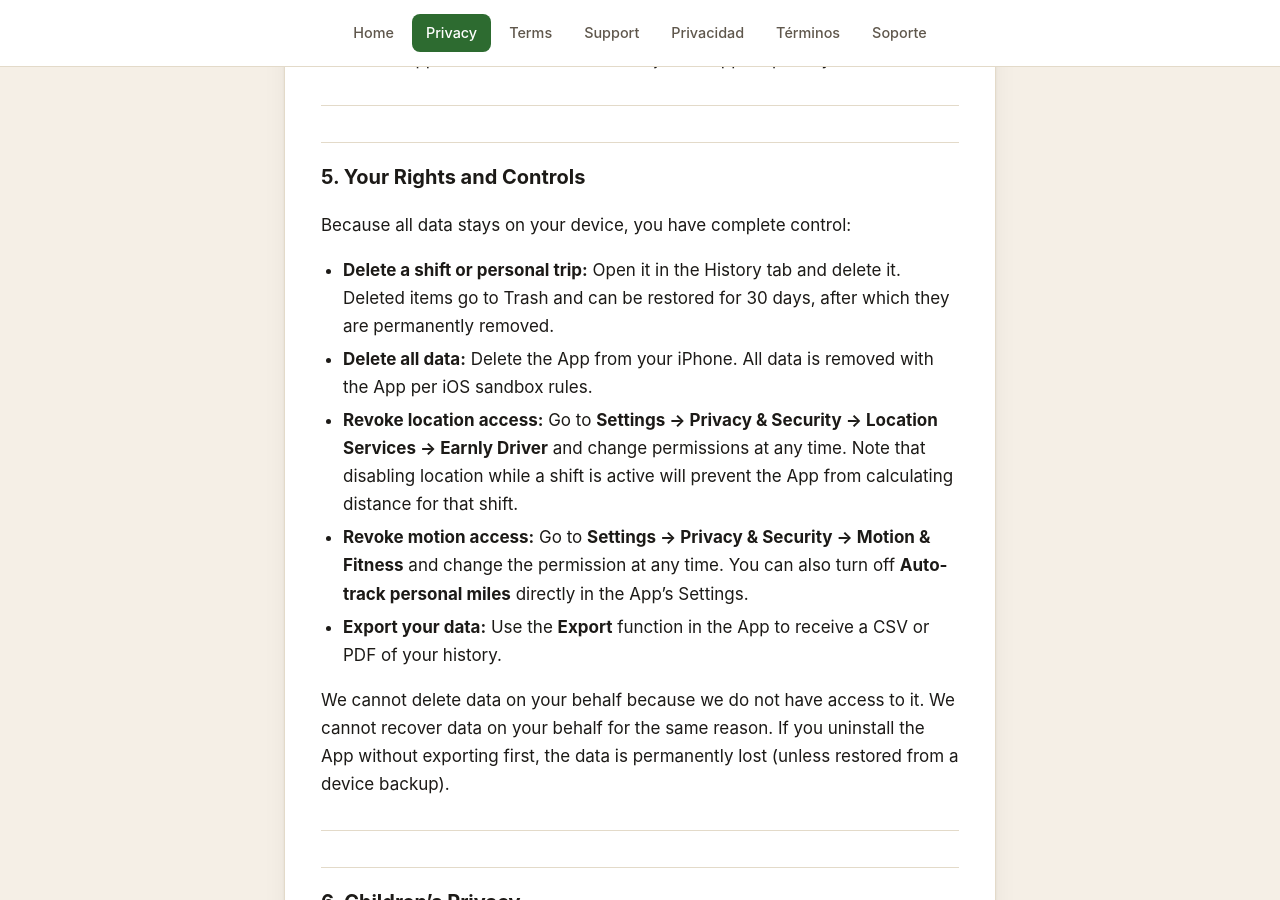
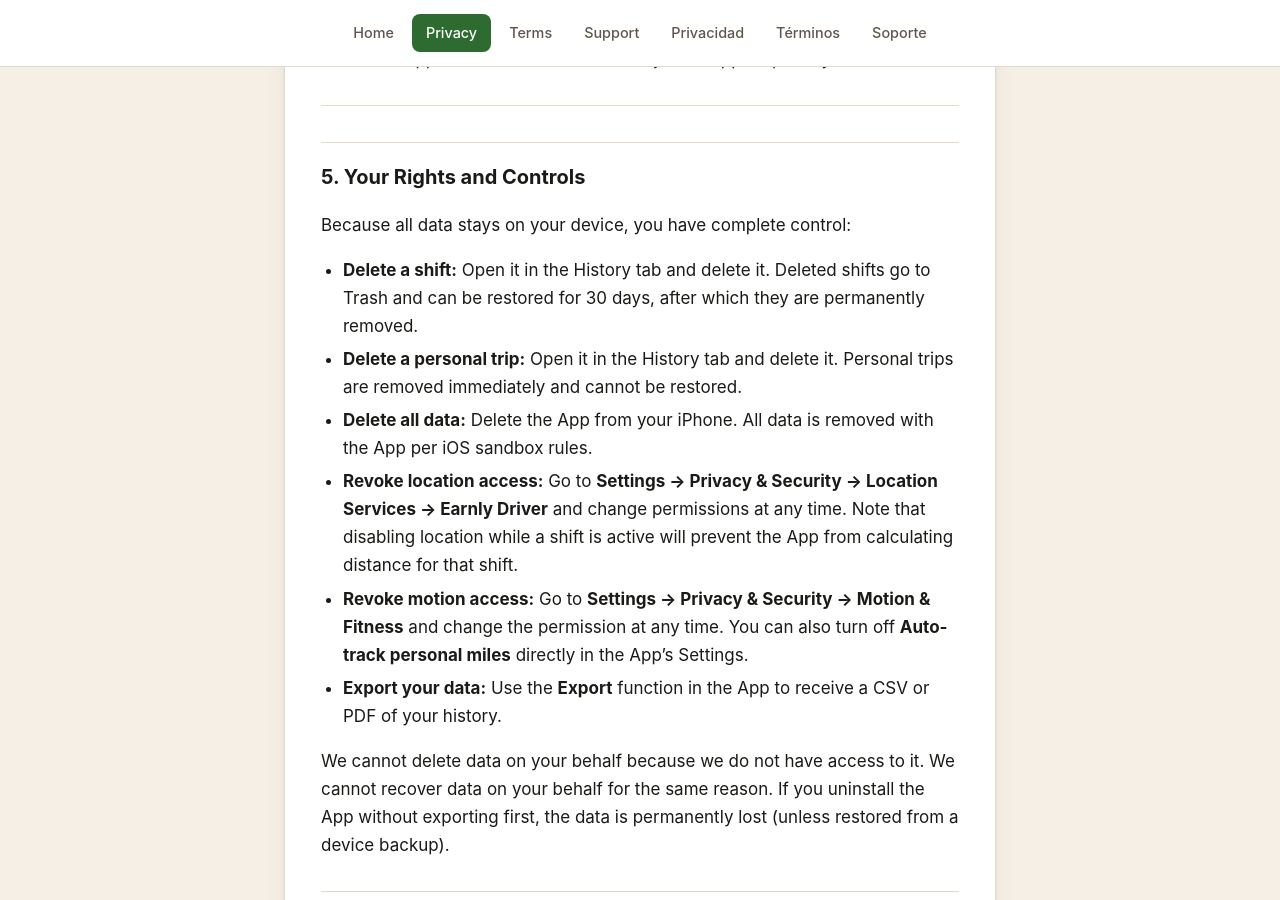
Before and after one commit to LiberVaronaG/earnly-driver, a Jekyll site: the page built from privacy-en.md, in a window 1280 px wide and 900 px high, scrolled down 4821 px. Built offline with Jekyll 4.4.1, drawn with Linux system fonts in a browser that asks for light colours.

Commit message:
fix: personal trips are deleted outright, not sent to Trash
Section 5 told drivers that a deleted shift or personal trip goes to Trash and can
be restored for thirty days. That is true of shifts, which set a deletedAt and are
purged after thirty days. Personal trips are deleted immediately: the trip detail
screen calls delete() on the context, the trash service has no knowledge of them,
and their deletedAt field is never read.

So the policy promised a recovery window that does not exist, on the one action
where a driver would rely on it before tapping.

The two cases are now stated separately, in both languages. Nothing else in the
policy changed.

Co-Authored-By: Claude Opus 5 <noreply@anthropic.com>

```diff
--- a/privacy-en.md
+++ b/privacy-en.md
@@ -106,7 +106,8 @@ There are three situations in which your data may leave your device, and each oc
 
 Because all data stays on your device, you have complete control:
 
-- **Delete a shift or personal trip:** Open it in the History tab and delete it. Deleted items go to Trash and can be restored for 30 days, after which they are permanently removed.
+- **Delete a shift:** Open it in the History tab and delete it. Deleted shifts go to Trash and can be restored for 30 days, after which they are permanently removed.
+- **Delete a personal trip:** Open it in the History tab and delete it. Personal trips are removed immediately and cannot be restored.
 - **Delete all data:** Delete the App from your iPhone. All data is removed with the App per iOS sandbox rules.
 - **Revoke location access:** Go to **Settings → Privacy & Security → Location Services → Earnly Driver** and change permissions at any time. Note that disabling location while a shift is active will prevent the App from calculating distance for that shift.
 - **Revoke motion access:** Go to **Settings → Privacy & Security → Motion & Fitness** and change the permission at any time. You can also turn off **Auto-track personal miles** directly in the App's Settings.
```
Also changed, not shown: privacy-es.md (+2 -1 lines).
